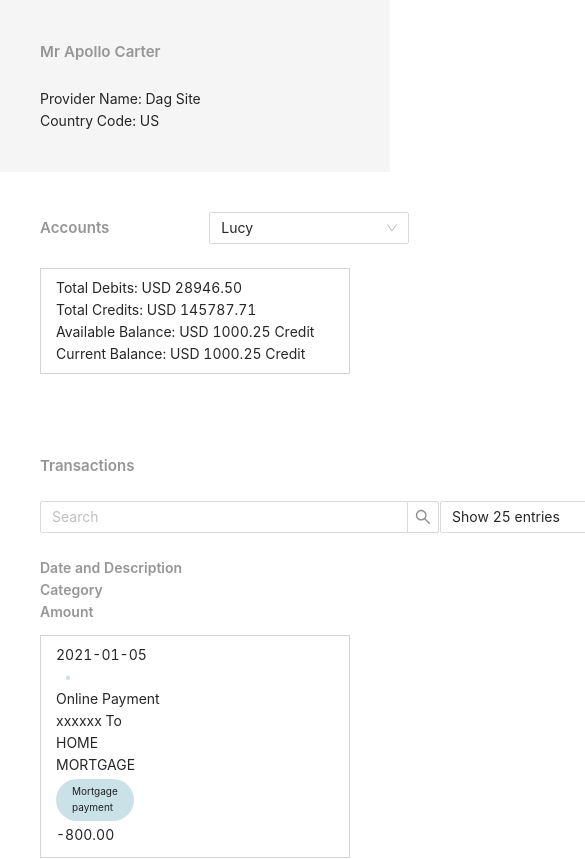
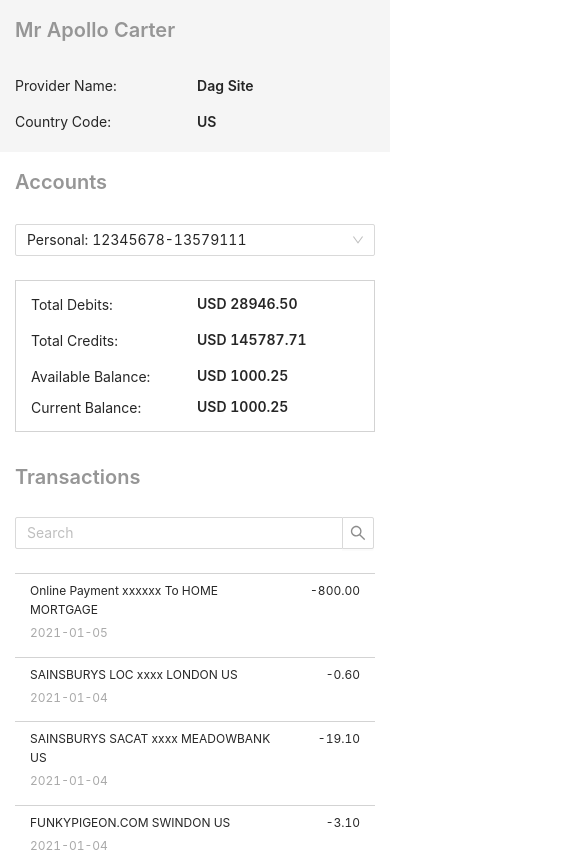
Before and after one commit to konqa/transactions-page, a React (Create React App) app: page / in a window 390 px wide. Shown: the top 859 px of the page, 585 px wide, since content can reach past the window. Built offline with nearby package versions, Linux system fonts and the light colour scheme.

Commit message:
mobile responsiveness

```diff
--- a/src/App.scss
+++ b/src/App.scss
@@ -39,12 +39,6 @@
   align-items: center;
   justify-content: space-between;
   width: 100%;
-
-  @media only screen and (max-width: 600px) {
-    flex-direction: column;
-    justify-content: flex-start;
-    align-items: flex-start;
-  }
 }
 
 .transaction-row {
@@ -55,14 +49,8 @@
   width: 100%;
   margin-bottom: 3px;
 
-  @media only screen and (max-width: 600px) {
-    flex-direction: column;
-    justify-content: flex-start;
-    align-items: flex-start;
-  }
-
   .description {
-    width: 40%;
+    width: 32%;
     display: flex;
     justify-content: flex-start;
   }
@@ -77,7 +65,6 @@
       border-radius: 30px;
       padding: 5px 16px;
       font-size: 10px;
-      // font-weight: 700;
     }
   }
 
@@ -98,6 +85,140 @@
   font-weight: 600;
   margin-bottom: 12px;
   justify-content: space-between;
+  padding: 0 16px;
+}
+
+.info-block {
+  width: 50%;
+  min-height: 24px;
+  display: flex;
+  flex-direction: column;
+  align-items: center;
+  justify-content: flex-start;
+}
+
+.info-row {
+  width: 100%;
+  display: flex;
+  flex-direction: row;
+  align-items: center;
+
+  &.right {
+    justify-content: flex-end;
+    margin-right: 15px;
+  }
+}
+
+.info-label {
+  padding: 5px 8px 4px 0;
+  width: 20%;
+}
+
+.info-value {
+  font-weight: 600;
+}
+
+#search-cell {
+  width: 400px;
+}
+
+#page-size-filter {
+  width: 200px;
+}
+
+#account-filter {
+  width: 200px;
 }
 
 @import '~antd/dist/antd.css';
+
+@media only screen and (max-width: 700px) {
+  .details-block {
+    flex-direction: column;
+    justify-content: flex-start;
+    align-items: flex-start;
+  }
+
+  .account-holder-block,
+  .customer-data-block,
+  .transactions-block {
+    padding: 15px;
+  }
+
+  .headings,
+  #page-size-filter {
+    display: none;
+  }
+
+  .section-title {
+    font-size: 20px;
+  }
+
+  #search-cell,
+  #account-filter,
+  .ant-select,
+  .info-value {
+    width: 100%;
+  }
+
+  .transaction-row {
+    flex-direction: column;
+    justify-content: flex-start;
+    align-items: flex-start;
+
+    .category {
+      display: none;
+    }
+
+    .amount {
+      flex-direction: row;
+    }
+
+    .description {
+      width: 75%;
+      flex-direction: column-reverse;
+
+      .date {
+        color: darkgray;
+        margin-top: 4px;
+      }
+
+      .transaction-bullet {
+        display: none;
+      }
+    }
+  }
+
+  .info-row {
+    flex-direction: row;
+    margin-bottom: 5px;
+
+    &.right {
+      margin: 0;
+    }
+  }
+
+  .info-block {
+    width: 100%;
+  }
+
+  .info-label {
+    width: 100%;
+  }
+
+  .left-margin-100 {
+    margin-left: 0;
+  }
+
+  .transaction-row {
+    &.bordered {
+      border-right: 0;
+      border-bottom: 0;
+      border-left: 0;
+      border-top: 1px solid lightgrey;
+      padding: 8px 15px;
+      flex-direction: row;
+      font-size: 12px;
+    }
+  }
+}
--- a/src/components/AccountInformation/AccountInformation.scss
+++ b/src/components/AccountInformation/AccountInformation.scss
@@ -2,11 +2,21 @@
   background-color: white;
   min-height: 120px;
   padding: 40px;
+
+  @media only screen and (max-width: 700px) {
+    padding: 15px;
+  }
 
   .account-holder-header {
     display: flex;
     flex-direction: row;
     justify-content: flex-start;
     align-items: center;
+
+    @media only screen and (max-width: 700px) {
+      flex-direction: column;
+      justify-content: flex-start;
+      align-items: flex-start;
+    }
   }
 }
--- a/src/components/AccountInformation/AccountInformation.tsx
+++ b/src/components/AccountInformation/AccountInformation.tsx
@@ -8,13 +8,21 @@ interface AccountInformationProps {
 
 const { Option } = Select
 
-const handleChange = (value: string) => {
-  console.log(`selected ${value}`)
-}
-
 function AccountInformation(props: AccountInformationProps) {
   const [debitsTotal, setDebitsTotal] = useState<string>('')
   const [creditsTotal, setCreditsTotal] = useState<string>('')
+  const [
+    currentBankAccountIndex,
+    setCurrentBankAccountIndex,
+  ] = useState<number>(0)
+
+  const { transactions, currencyCode, balances } = props.accounts[
+    currentBankAccountIndex
+  ]
+
+  const handleAccountChange = (value: number): void => {
+    setCurrentBankAccountIndex(value)
+  }
 
   const sumArray = (numbers: number[]): number => {
     if (numbers.length) {
@@ -27,13 +35,12 @@ function AccountInformation(props: AccountInformationProps) {
   }
 
   const calculateTotals = () => {
-    // console.log('props', props['accounts'])
-
     let debitsSum: number[] = []
     let creditsSum: number[] = []
 
-    props['accounts'] &&
-      props['accounts'][0].transactions.map((transaction: any) =>
+    props.accounts &&
+      props.accounts[currentBankAccountIndex] &&
+      transactions.map((transaction: any) =>
         transaction.creditDebitIndicator === 'Debit'
           ? debitsSum.push(transaction.amount)
           : creditsSum.push(transaction.amount)
@@ -44,46 +51,56 @@ function AccountInformation(props: AccountInformationProps) {
   }
 
   useEffect(() => {
-    // console.log('props', props['accounts'])
+    console.log('props acc', props.accounts)
     calculateTotals()
-  }, [props, props['accounts'], calculateTotals])
+  }, [props, props.accounts, calculateTotals])
 
   return (
     <section className='account-holder-block'>
       <div className='account-holder-header'>
         <div className='section-title'>Accounts</div>
-        <div className='section-title left-margin-100'>
+        <div className='section-title left-margin-100' id='account-filter'>
           <Select
-            defaultValue='lucy'
-            style={{ width: 200 }}
-            onChange={handleChange}
+            defaultValue={currentBankAccountIndex}
+            onChange={handleAccountChange}
           >
-            <Option value='jack'>Jack</Option>
-            <Option value='lucy'>Lucy</Option>
-            <Option value='Yiminghe'>yiminghe</Option>
+            {props.accounts.map((acc, index) => (
+              <Option key={index} value={index}>
+                {`${acc.accountType}: ${acc.identifiers.accountNumber}-${acc.identifiers.bankCode}`}
+              </Option>
+            ))}
           </Select>
         </div>
       </div>
-      {props['accounts'] && props['accounts'][0] && (
+      {props.accounts && props.accounts[currentBankAccountIndex] && (
         <div className='details-block bordered'>
-          <div>
-            <div>
-              Total Debits:{' '}
-              {`${props['accounts'][0].currencyCode} ${debitsTotal}`}
+          <div className='details-block'>
+            <div className='info-block'>
+              <div className='info-row'>
+                <div className='info-label'>Total Debits:</div>
+                <div className='info-value'>{`${currencyCode} ${debitsTotal}`}</div>
+              </div>
+              <div className='info-row'>
+                <div className='info-label'>Total Credits:</div>
+                <div className='info-value'>{`${currencyCode} ${creditsTotal}`}</div>
+              </div>
             </div>
-            <div>
-              Total Credits:{' '}
-              {`${props['accounts'][0].currencyCode} ${creditsTotal}`}
-            </div>
-          </div>
-          <div>
-            <div>
-              Available Balance:{' '}
-              {`${props['accounts'][0].currencyCode} ${props['accounts'][0].balances.available.amount} ${props['accounts'][0].balances.available.creditDebitIndicator} `}
-            </div>
-            <div>
-              Current Balance:{' '}
-              {`${props['accounts'][0].currencyCode} ${props['accounts'][0].balances.current.amount} ${props['accounts'][0].balances.current.creditDebitIndicator} `}
+
+            <div className='info-block'>
+              <div className='info-row right'>
+                <div className='info-label'>Available Balance:</div>
+                <div className='info-value'>{`${currencyCode} ${
+                  balances.available.creditDebitIndicator === 'Credit'
+                    ? ''
+                    : '-'
+                } ${balances.available.amount}`}</div>
+              </div>
+              <div className='info-row right'>
+                <div className='info-label'>Current Balance:</div>
+                <div className='info-value'>{`${currencyCode} ${
+                  balances.current.creditDebitIndicator === 'Credit' ? '' : '-'
+                } ${balances.current.amount}`}</div>
+              </div>
             </div>
           </div>
         </div>
--- a/src/components/CustomerData/CustomerData.scss
+++ b/src/components/CustomerData/CustomerData.scss
@@ -2,4 +2,8 @@
   background-color: #f5f5f5;
   min-height: 100px;
   padding: 40px;
+
+  @media only screen and (max-width: 700px) {
+    padding: 15px;
+  }
 }
--- a/src/components/CustomerData/CustomerData.tsx
+++ b/src/components/CustomerData/CustomerData.tsx
@@ -11,8 +11,14 @@ function CustomerData(props: CustomerDataProps) {
     <section className='customer-data-block'>
       <div className='section-title'>{props.accountHolderNames}</div>
       <div className='details-block'>
-        <div>Provider Name: {props.providerName}</div>
-        <div>Country Code: {props.countryCode}</div>
+        <div className='info-row'>
+          <div className='info-label'>Provider Name:</div>
+          <div className='info-value'>{props.providerName}</div>
+        </div>
+        <div className='info-row right'>
+          <div className='info-label'>Country Code:</div>
+          <div className='info-value'>{props.countryCode}</div>
+        </div>
       </div>
     </section>
   )
--- a/src/components/Transactions/Transactions.scss
+++ b/src/components/Transactions/Transactions.scss
@@ -2,6 +2,10 @@
   background-color: white;
   min-height: 120px;
   padding: 40px;
+
+  @media only screen and (max-width: 700px) {
+    padding: 15px;
+  }
 }
 
 .transaction-bullet {
--- a/src/components/Transactions/Transactions.tsx
+++ b/src/components/Transactions/Transactions.tsx
@@ -21,9 +21,9 @@ function Transactions(props: TransactionsProps) {
   const [currentSearchText, setCurrentSearchText] = useState<string>('')
   const [transactionRows, setTransactionRows] = useState(props.transactions)
 
-  useEffect(() => {
-    console.log('props', props)
-  }, [props])
+  // useEffect(() => {
+  //   console.log('props', props)
+  // }, [props])
 
   const resetSearch = (): void => {
     setTransactionRows(props.transactions)
@@ -40,7 +40,6 @@ function Transactions(props: TransactionsProps) {
     setCurrentTotalTransactions(newRows.length)
     setCurrentPageNumber(1)
     setCurrentSearchText(value)
-    // console.log('newRows', newRows)
   }
 
   const onSearch = (value: string): void => {
@@ -54,13 +53,11 @@ function Transactions(props: TransactionsProps) {
   }
 
   const onFlipPage = (value: number): void => {
-    console.log(`new page ${value}`)
     setCurrentPageNumber(value)
     document.querySelector('#transactions-block')?.scrollIntoView()
   }
 
   const handlePageSizeChange = (value: string): void => {
-    console.log(`page size selected ${value}`)
     setCurrentPageSize(Number(value))
     setCurrentPageNumber(1)
   }
@@ -69,19 +66,13 @@ function Transactions(props: TransactionsProps) {
     <section className='transactions-block' id='transactions-block'>
       <div className='section-title'>Transactions</div>
       <div className='account-holder-filter-row'>
-        <div className='section-title'>
-          <Search
-            placeholder='Search'
-            allowClear
-            onSearch={onSearch}
-            style={{ width: 400 }}
-          />
+        <div className='section-title' id='search-cell'>
+          <Search placeholder='Search' allowClear onSearch={onSearch} />
         </div>
-        <div className='section-title'>
+        <div className='section-title' id='page-size-filter'>
           <Select
             placeholder='Page size'
             defaultValue='25'
-            style={{ width: 200 }}
             onChange={handlePageSizeChange}
           >
             {pageSizes.map((size, index) => (
@@ -107,9 +98,13 @@ function Transactions(props: TransactionsProps) {
               index < currentPageSize * currentPageNumber && (
                 <div key={index} className='transaction-row bordered'>
                   <div className='transaction-row description'>
-                    {transaction.bookingDate.substring(0, 10)}
-                    <span className='transaction-bullet'>&bull;</span>
-                    {transaction.description}
+                    <div className='date'>
+                      {transaction.bookingDate.substring(0, 10)}
+                    </div>
+                    <span className='transaction-bullet'>&bull;</span>{' '}
+                    <div className='description-text'>
+                      {transaction.description}
+                    </div>
                   </div>
                   <div className='transaction-row category'>
                     {transaction.enrichedData.category.name ===
@@ -127,7 +122,7 @@ function Transactions(props: TransactionsProps) {
           )}
         </>
       ) : (
-        <div className='no-transactions'>No transactions found</div>
+        <div className='no-transactions'>No transactions to display</div>
       )}
 
       {transactionRows.length > 0 && (
```
Also changed, not shown: tsconfig.json (+3 -9 lines), 1 other file (tests, documents, lock files or other folders).
